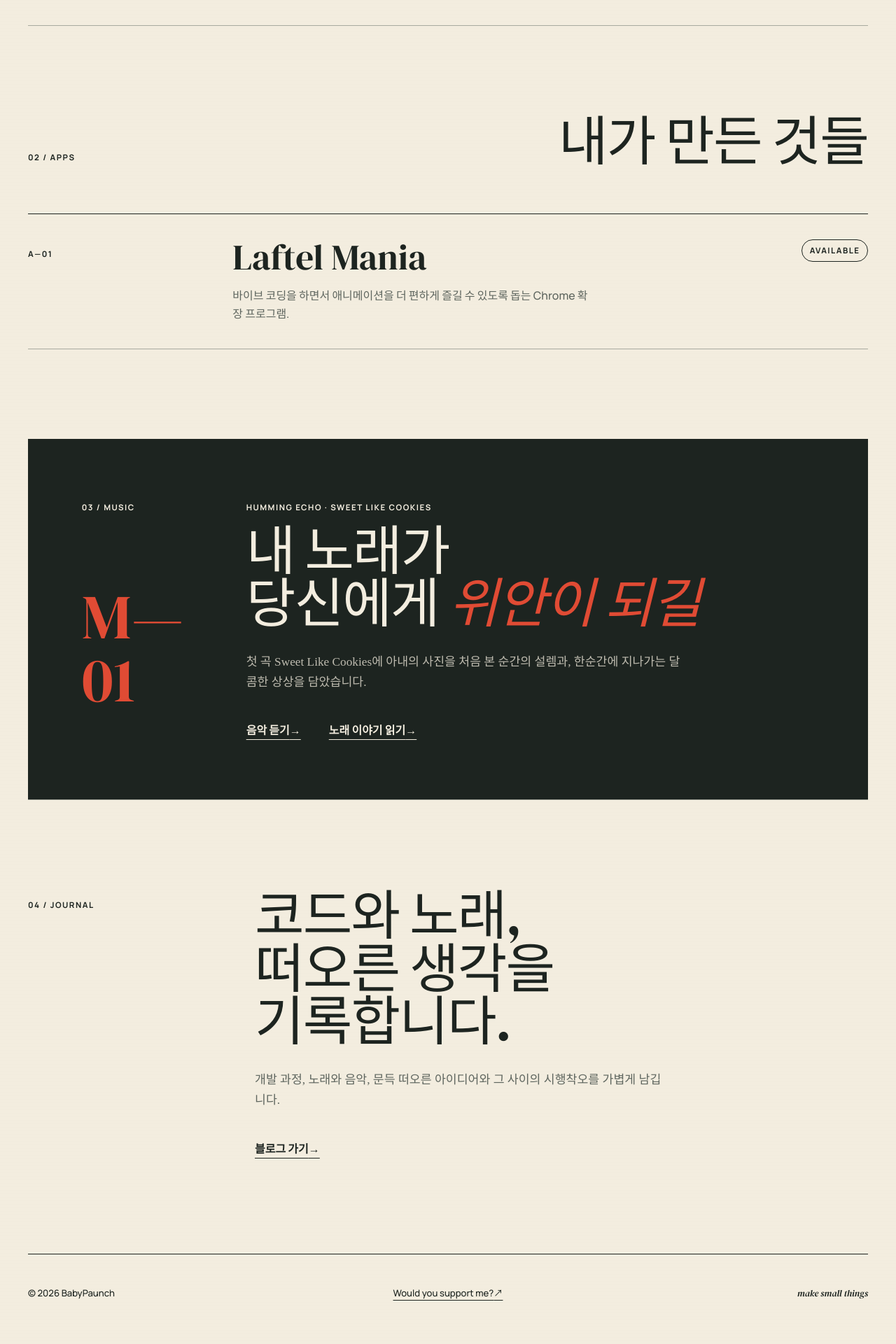
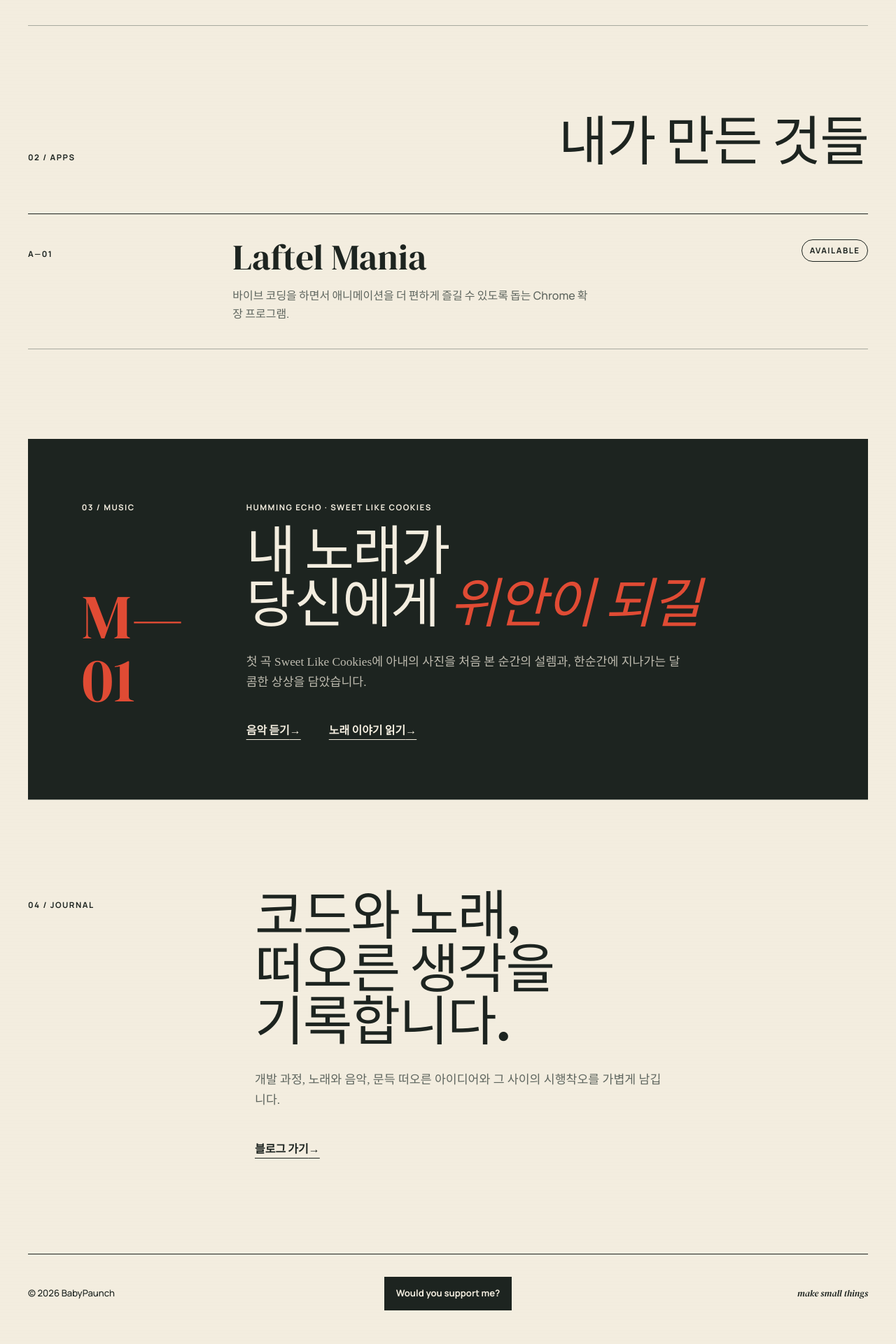
Before and after one commit to babypaunch/babypaunch.github.io, a Jekyll site: the page built from index.html, in a window 1280 px wide. Shown: the part 1343-3263 px from the top of the page at 70% size. Built offline with Jekyll 4.4.1, drawn with Linux system fonts in a browser that asks for light colours; some web fonts are replaced.

Commit message:
style(footer): Ko-fi 링크를 버튼으로 강조

```diff
--- a/_includes/footer.html
+++ b/_includes/footer.html
@@ -1,5 +1,5 @@
 <footer>
   <p>© {{ site.time | date: '%Y' }} BabyPaunch</p>
-  <div><a href="https://ko-fi.com/babypaunch" target="_blank" rel="noopener noreferrer" aria-label="Would you support me on Ko-fi?">Would you support me? <span aria-hidden="true">↗</span></a></div>
+  <div><a class="support-link" href="https://ko-fi.com/babypaunch" target="_blank" rel="noopener noreferrer" aria-label="Would you support me on Ko-fi?">Would you support me?</a></div>
   <p class="footer-note">make small things</p>
 </footer>
--- a/styles.css
+++ b/styles.css
@@ -299,6 +299,8 @@ footer {
 
 footer div { display: flex; gap: 1.5rem; }
 footer a { display: inline-flex; min-width: 44px; min-height: 44px; align-items: center; justify-content: center; }
+.support-link { padding: .65rem 1rem; border: 1px solid var(--ink); background: var(--ink); color: var(--paper); font-weight: 700; text-decoration: none; transition: background-color 180ms var(--ease-out), border-color 180ms var(--ease-out), transform 180ms var(--ease-out); }
+.support-link:hover, .support-link:focus-visible { border-color: var(--accent); background: var(--accent); transform: translateY(-2px); }
 .footer-note { text-align: right; font-family: var(--serif); font-style: italic; }
 
 .music-shell { padding-block: clamp(4rem, 9vw, 8rem); }
```
